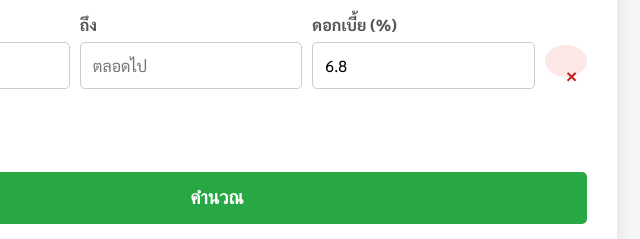
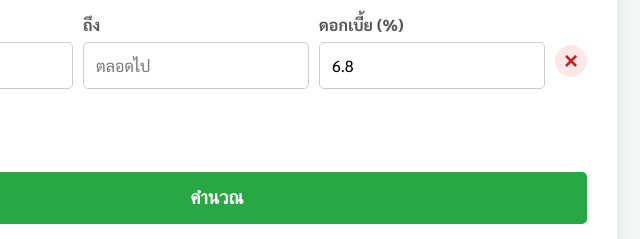
Before and after one commit to Puicuppom/MynameisHome, a plain HTML site: page index.html in a window 1280 px wide. Shown: the part 467-706 px from the top of the page, 423-1063 px from the left. Drawn offline with Linux system fonts and the light colour scheme.

Commit message:
Update index.html

```diff
--- a/index.html
+++ b/index.html
@@ -116,7 +116,7 @@
             margin-top: 0;
         }
 
-        /* --- ปุ่มลบ สไตล์ที่ 1 : Classic Red (ที่ปรับปรุงแล้ว) --- */
+        /* --- ปุ่มลบ สไตล์ที่ 1 : Classic Red (แก้ไขการจัดกลางแล้ว) --- */
         .remove-tier-btn {
             background-color: #fce8e6;
             color: #c5221f;
@@ -126,13 +126,17 @@
             height: 32px;
             cursor: pointer;
             font-weight: bold;
-            font-size: 1.2rem;
-            line-height: 32px;
-            text-align: center;
+            font-size: 1.5rem; /* ปรับขนาดไอคอนให้ใหญ่ขึ้นเล็กน้อย */
             position: absolute;
             top: 10px;
             right: 10px;
             transition: all 0.2s ease-in-out;
+            /* --- ส่วนที่แก้ไขเพื่อจัดกลางเป๊ะๆ --- */
+            display: flex;
+            justify-content: center;
+            align-items: center;
+            padding: 0;
+            line-height: 1;
         }
         .remove-tier-btn:hover {
             background-color: #dc3545;
```
